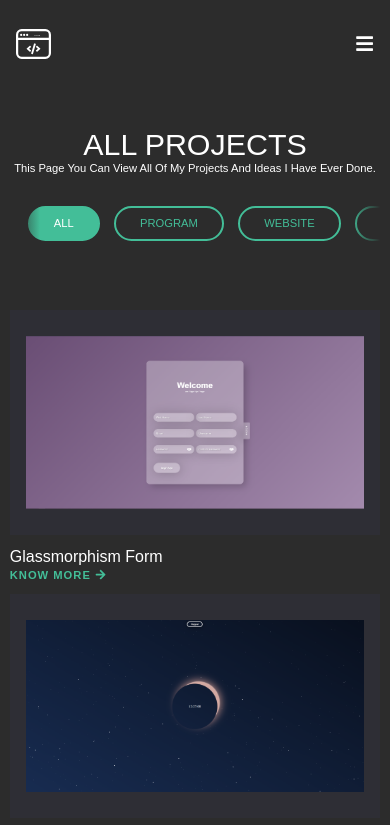
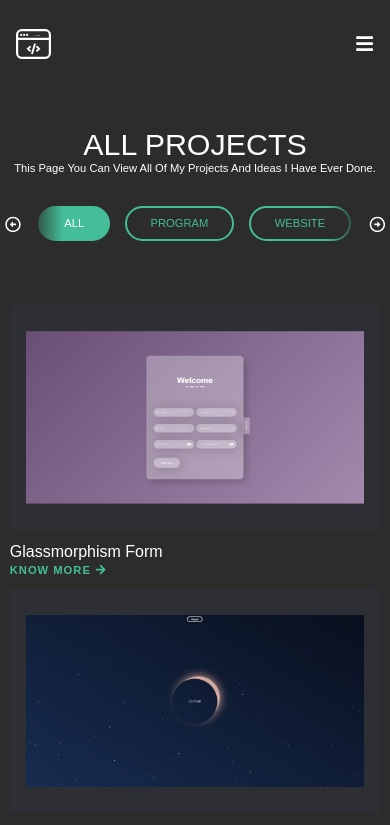
Before and after one commit to Polcsi/my-portfolio-with-react, a React (Create React App) app: page /projects in a window 390 px wide. Shown: the top 825 px of the page. Built offline with nearby package versions, Linux system fonts and the light colour scheme.

Commit message:
Added arrows to category mobile slider

```diff
--- a/src/css/mobile.css
+++ b/src/css/mobile.css
@@ -354,10 +354,31 @@
         height: 125vh;
     }
     /* Projects Page */
+    .arrow-align {
+        margin: auto 0;
+        display: flex;
+        justify-content: center;
+        position: relative;
+    }
+    .left-circle-arrow, .right-circle-arrow {
+        position: absolute;
+        color: white;
+        font-size: 1.15rem;
+
+    }
+    .left-circle-arrow {
+        transform: translate(-50%, 50%);
+        left: 3px;
+    }
+    .right-circle-arrow {
+        transform: translate(50%, 50%);
+        right: 3px;
+    }
     .categories-container {
+        place-self: center;
         position: relative;
-        width: 100%;
-        height: 40px;
+        width: 90%;
+        height: 35px;
         overflow: hidden;
     }
     .fade-left, .fade-right {
@@ -365,8 +386,10 @@
         position: absolute;
         z-index: 100;
         top: 0;
-        height: 40px;
-        width: 30px;
+        height: 35px;
+        width: 35px;
+        color: var(--text-color);
+        font-size: 1.2rem;
     }
     .fade-left {
         background: linear-gradient(to right, rgba(44,44,44,1), rgba(44,44,44,0));
@@ -383,7 +406,7 @@
         align-items: unset;
         gap: .9rem;
         position: absolute;
-        left: 18px;
+        left: 10px;
         cursor: grab;
     }
     .category-btn {
--- a/src/css/projects.css
+++ b/src/css/projects.css
@@ -7,6 +7,9 @@
     padding: 13vh 0;
     padding-top: 15vh !important;
 
+}
+.arrow-align {
+  margin: auto 0;
 }
 .projects-page-container {
     display: grid;
--- a/src/pages/Projects.js
+++ b/src/pages/Projects.js
@@ -3,6 +3,7 @@ import { useGlobalContext } from "../context";
 import "../css/projects.css";
 import ProjectList from "../components/ProjectList";
 import Navbar from "../components/Navbar";
+import { RiArrowLeftCircleLine, RiArrowRightCircleLine } from "react-icons/ri";
 import {
   InitialTransition,
   title,
@@ -59,7 +60,7 @@ const Projects = () => {
         offset = (isTouchEvent ? e.touches[0].clientX : e.clientX) - initialX;
 
         if (offset >= 25) {
-          categoriesRef.current.style.left = "30px";
+          categoriesRef.current.style.left = "15px";
         } else if (offset <= categoriesEnd) {
           categoriesRef.current.style.left = `${categoriesEnd}px`;
         } else {
@@ -139,6 +140,9 @@ const Projects = () => {
                 done.
               </p>
             </motion.div>
+            <div className="arrow-align">
+              <RiArrowLeftCircleLine className="left-circle-arrow" />
+              <RiArrowRightCircleLine className="right-circle-arrow" />
               <motion.div
                 className="categories-container"
                 variants={secondaryTitle}
@@ -170,6 +174,7 @@ const Projects = () => {
                 </div>
               </motion.div>
             </div>
+          </div>
           <motion.div variants={main} className="featured-project-list">
             <ProjectList amount={amount} filter={true} />
           </motion.div>
```
Lines whose indentation alone changed are shown as unchanged.
